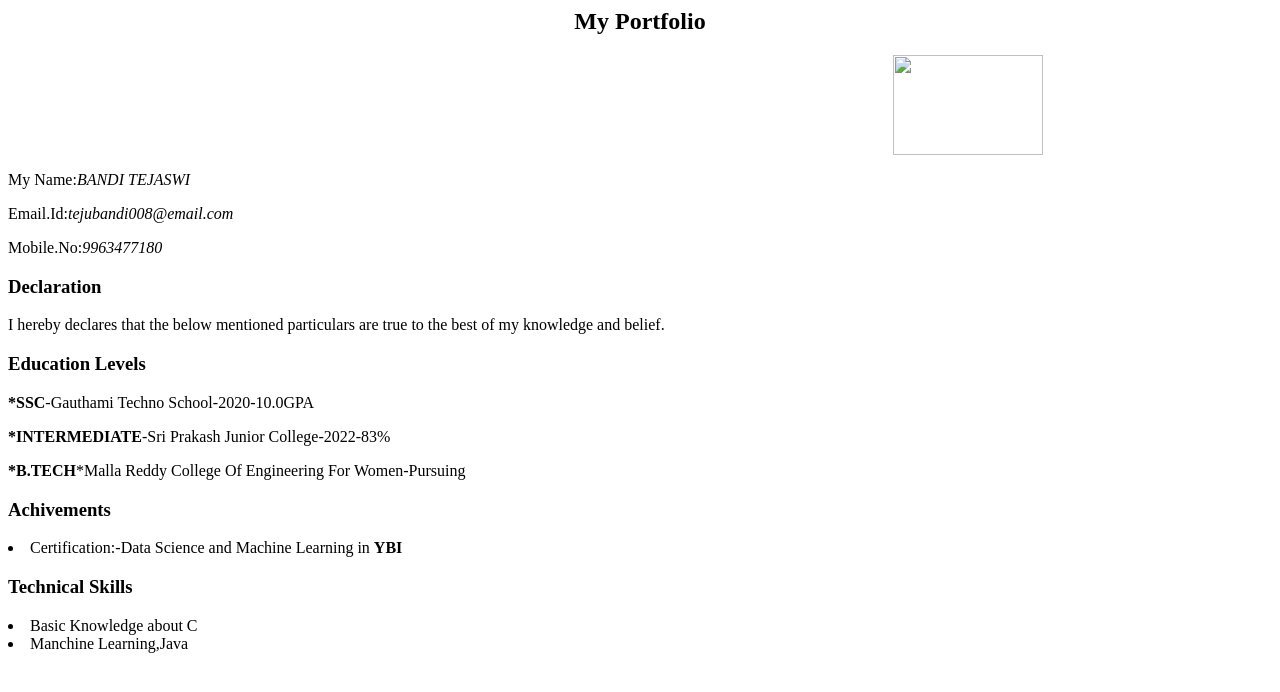
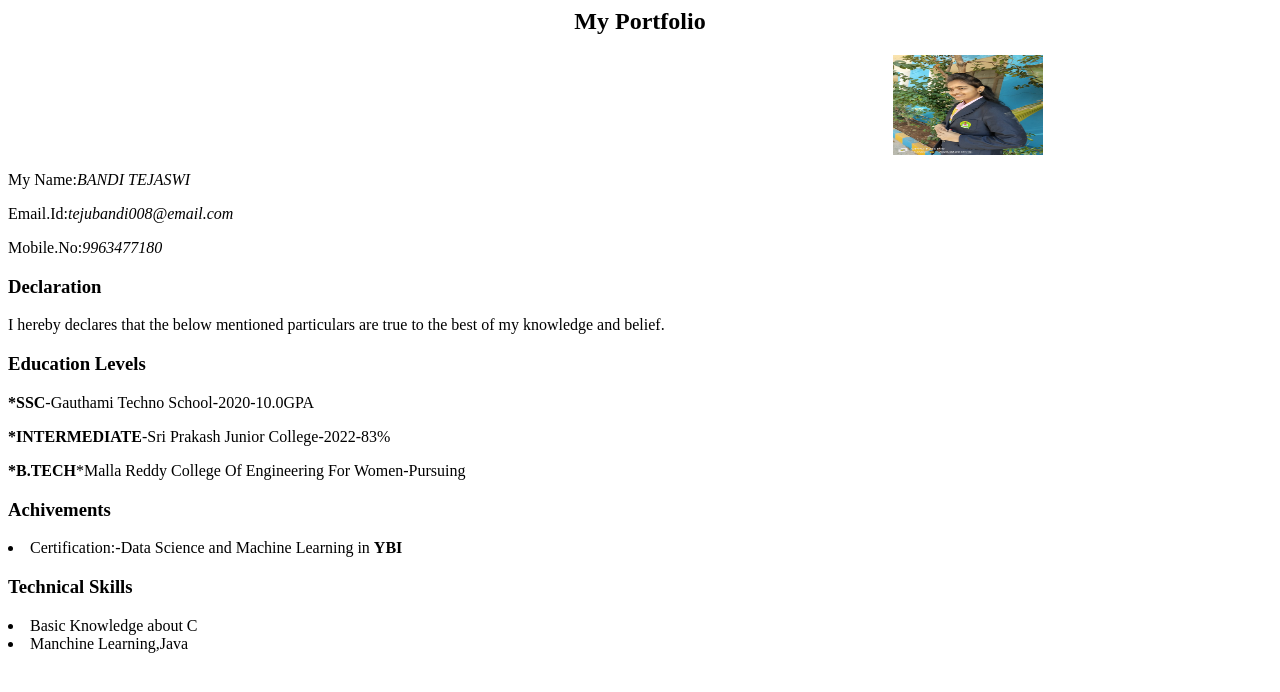
Before and after one commit to BandiTejaswi/myprofile, a plain HTML site: page index.html in a window 1280 px wide. Drawn offline with Linux system fonts and the light colour scheme.

Commit message:
Update index.html

```diff
--- a/index.html
+++ b/index.html
@@ -1,7 +1,7 @@
 <html>
       <head>
        <aside align="center"></b><h1>My Portfolio</b></h1></aside>
-      <img src="C:\Users\Administrator\Desktop\Tejaswi\teju.jpeg" width="150px" height="100px" style="padding-left:70%;"/>
+      <img src="teju.jpg" width="150px" height="100px" style="padding-left:70%;"/>
       </head>
       <body>
       <p>My Name:</b><i>BANDI TEJASWI</i></p>
```
